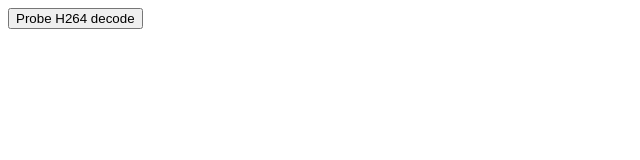
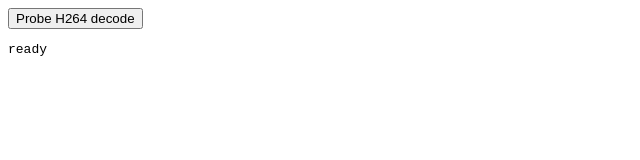
Before and after one commit to shushushv/h264-decode-probe, a website: page demo.html in a window 1280 px wide. Shown: the full height of the page, 0-640 px from the left. Drawn offline with Linux system fonts and the light colour scheme.

Commit message:
fix: bind demo controls explicitly

```diff
--- a/demo.html
+++ b/demo.html
@@ -1,10 +1,14 @@
 <!doctype html>
 <meta charset="utf-8">
 <button id="probe">Probe H264 decode</button>
-<pre id="out"></pre>
+<pre id="out">loading...</pre>
 <script type="module">
   import { h264Samples, probeH264DecodeDetailed } from './src/index.js';
 
+  const probe = document.getElementById('probe');
+  const out = document.getElementById('out');
+
+  out.textContent = 'ready';
   probe.onclick = async () => {
     out.textContent = 'probing...';
     try {
```
